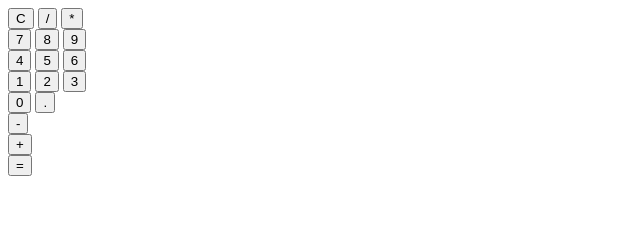
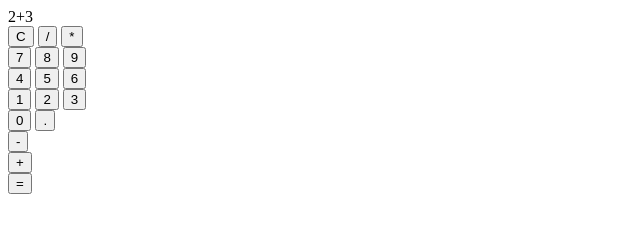
Before and after one commit to Xauzu/odin-foundations-calculator, a plain HTML site: page index.html in a window 1280 px wide. Shown: the whole page, without its empty margins (0-640 px from the left). Drawn offline with Linux system fonts and the light colour scheme.

Commit message:
Add temporary display text

```diff
--- a/index.html
+++ b/index.html
@@ -11,7 +11,7 @@
 <body>
     <div class="cal">
         <div class="display">
-
+            2+3
         </div>
         <div class="keys">
             <div class="left">
```
